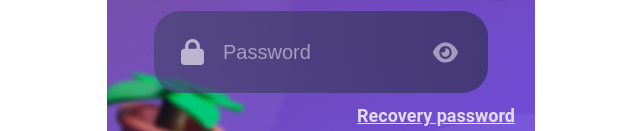
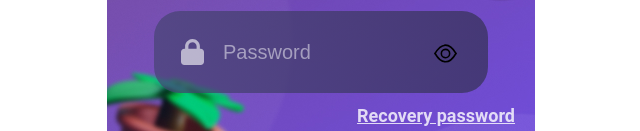
Before and after one commit to Rustam9724/furniture, a React (Create React App) app: page /furniture/sign-in in a window 1280 px wide. Shown: the part 569-700 px from the top of the page, without its empty margins (319-959 px from the left). Built offline with nearby package versions, Linux system fonts and the light colour scheme.

Commit message:
init: minor improvements in sign-in section

```diff
--- a/src/components/SignInSection.jsx
+++ b/src/components/SignInSection.jsx
@@ -1,26 +1,39 @@
 import { Link } from "react-router-dom";
+import { useState } from "react";
 
 function SignInSection() {
+    const [isEmailValid, setIsEmailValid] = useState(true);
+    const [isPaswordValid, setIsPasswordValid] = useState(true);
+    const [isPasswordHidden, setIsPasswordHidden] = useState(true);
+
+    const passwordEyeStyle = {
+        minWidth: '25px',
+        aspectRatio: '25/23',
+        backgroundImage: isPasswordHidden ? 'url("./assets/images/eye-on.svg")' : 'url("./assets/images/eye-off.svg")',
+        cursor: 'pointer',
+        backgroundSize: 'cover',
+    }
+
     return (
         <section className="sign-section">
             <div className="sign-section__container _container">
-                <div className="sign-section__header">
+                <Link className="sign-section__header" to="/">
                     <svg width="57" height="57" viewBox="0 0 57 57" fill="none" xmlns="http://www.w3.org/2000/svg">
                         <rect width="57" height="57" rx="16" fill="#474474" fill-opacity="0.6"/>
                         <path d="M20.9393 26.9393C20.3536 27.5251 20.3536 28.4749 20.9393 29.0607L30.4853 38.6066C31.0711 39.1924 32.0208 39.1924 32.6066 38.6066C33.1924 38.0208 33.1924 37.0711 32.6066 36.4853L24.1213 28L32.6066 19.5147C33.1924 18.9289 33.1924 17.9792 32.6066 17.3934C32.0208 16.8076 31.0711 16.8076 30.4853 17.3934L20.9393 26.9393ZM23 26.5H22V29.5H23V26.5Z" fill="white"/>
                     </svg>
                     <h1 className="sign-section__title">Sign in</h1>
-                </div>
+                </Link>
                 <div className="sign-section__main sign-main">
                     <h2 className="sign-main__title">Welcome back! 👋</h2>
-                    <p className="sign-main__subtitle">You dont have an account yet? <a>Sign up</a></p>
+                    <p className="sign-main__subtitle">You dont have an account yet? <Link to="/sign-up">Sign up</Link></p>
                     <form>
                         <label htmlFor="" className="label label_email">
-                            <input type="email" placeholder="Email adress"/>
+                            <input type="email" placeholder="Email adress" required/>
                         </label>
                         <label htmlFor="" className="label label_pasword">
-                            <input type="password" placeholder="Password"/>
-                            <div></div>
+                            <input type={isPasswordHidden ? "password" : "text"} placeholder="Password" required/>
+                            <div onClick={() => setIsPasswordHidden(!isPasswordHidden)} style={passwordEyeStyle}></div>
                         </label>
                         <Link className="sign-in__recovery__password" to="/sign-up">Recovery password</Link>
                         <Link className="sign-in__button button" to="/main">Sign in</Link>
--- a/src/styles/sign-in.scss
+++ b/src/styles/sign-in.scss
@@ -102,11 +102,13 @@
                 padding-right: 5px;
             }
 
-            div {
-                min-width: 25px;
-                aspect-ratio: 25/23;
-                background-image: url("../../public/assets/images/show-password.svg");
-            }
+            // div {
+            //     // min-width: 25px;
+            //     // aspect-ratio: 25/23;
+            //     // background-image: url("../../public/assets/images/eye-on.svg");
+            //     // cursor: pointer;
+            //     // background-size: cover;
+            // }
         }
 
         &.label_name input {
```
Also changed, not shown: public/assets/images/eye-off.svg (added), public/assets/images/eye-on.svg (added).
